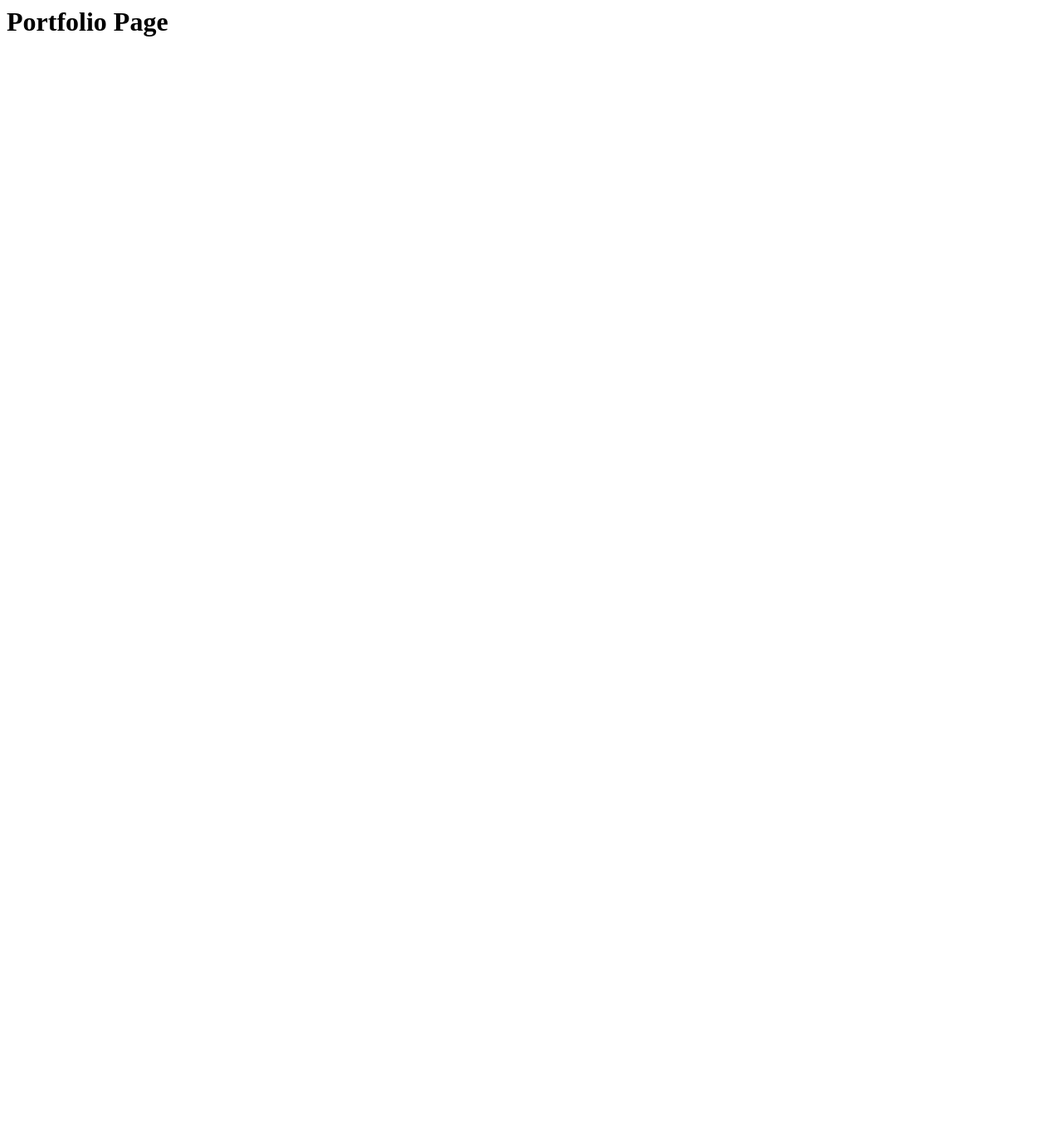
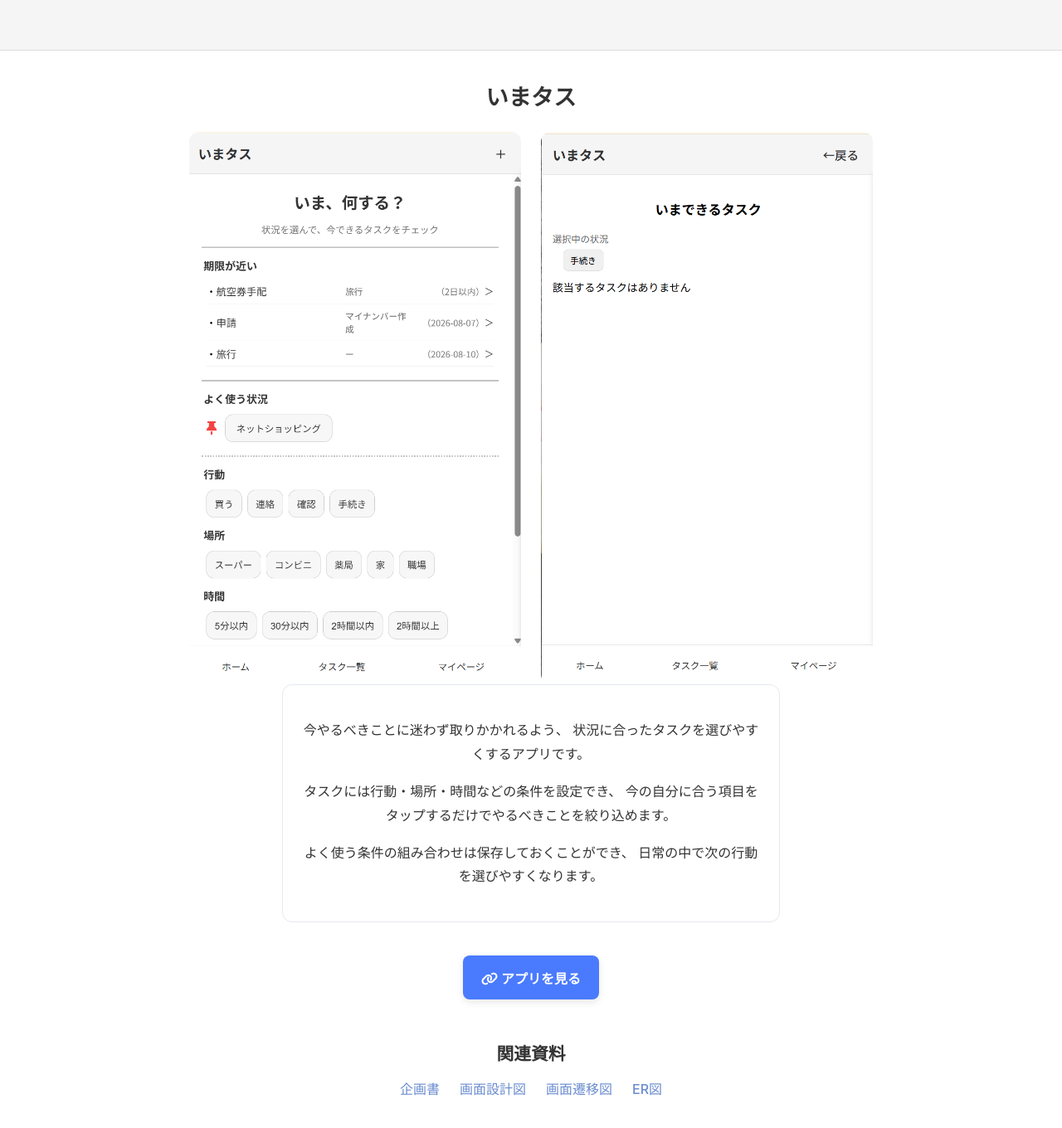
Before and after one commit to komina-bz/IMATAS_git, a Django app: page /portfolio/ in a window 1280 px wide. Before the commit the part shown is almost empty. Shown: the top 1360 px of the page at 83% size. Run offline with Django 5.2, Linux system fonts and the light colour scheme.

Commit message:
ポートフォリオ画面 作成

```diff
--- a/imatas/settings.py
+++ b/imatas/settings.py
@@ -40,7 +40,6 @@ INSTALLED_APPS = [
     'django.contrib.messages',
     'django.contrib.staticfiles',
     'portfolio',
-    #'accounts',
     'accounts.apps.AccountsConfig',
     'tasks',
 ]
--- a/portfolio/urls.py
+++ b/portfolio/urls.py
@@ -1,6 +1,7 @@
 from django.urls import path
 from . import views
 
+app_name = "portfolio"
 urlpatterns = [
     path('', views.portfolio, name='portfolio'),
 ]
--- /dev/null
+++ b/static/portfolio/portfolio.css
@@ -0,0 +1,121 @@
+:root {
+    --main-blue: #4a7afe;
+    --light-blue: #eef4ff;
+    --text-dark: #333;
+    --border-light: #e5e8ef;
+}
+
+/* 全体を中央寄せ */
+body {
+    text-align: center;
+}
+
+/* コンテナ */
+.portfolio-container {
+    max-width: 900px;
+    margin: 0 auto;
+    padding: 2rem 1.5rem;
+    background: var(--light-blue);
+    border-radius: 16px;
+    box-shadow: 0 4px 16px rgba(0,0,0,0.05);
+}
+
+/* タイトル */
+.portfolio-title {
+    font-size: 1.7rem;
+    font-weight: 600;
+    margin-bottom: 1.5rem;
+    color: var(--text-dark);
+}
+
+
+/* 画像セクション */
+.portfolio-images {
+    display: flex;
+    justify-content: center;
+    gap: 1.5rem;
+    flex-wrap: wrap;   /* ← 狭い画面では折り返す */
+}
+
+.portfolio-img {
+    width: 160px;      /* ← 小さめに固定 */
+    height: auto;
+    border-radius: 12px;
+}
+/* 説明文 */
+.portfolio-description {
+    font-size: 1rem;
+    line-height: 1.8;
+    margin: 0 auto 2.5rem;
+    color: var(--text-dark);
+    background: #fff;
+    padding: 1.5rem;
+    border-radius: 12px;
+    border: 1px solid var(--border-light);
+    max-width: 550px;
+    text-align: center;
+}
+
+
+/* アプリリンクボタン */
+.portfolio-link-btn {
+    display: inline-block;
+    background: var(--main-blue);
+    color: #fff;
+    padding: 0.9rem 1.4rem;
+    border-radius: 8px;
+    text-decoration: none;
+    font-weight: 600;
+    transition: background 0.2s;
+    box-shadow: 0 3px 10px rgba(0,0,0,0.1);
+    margin-bottom: 2rem;
+}
+
+/* ドキュメントリンク */
+.portfolio-docs {
+    margin-bottom: 3rem; /* ← ここで下に余白を作る */
+}
+
+.portfolio-docs h2 {
+    font-size: 1.3rem;
+    margin-bottom: 1rem;
+    color: var(--text-dark);
+}
+
+.portfolio-docs ul {
+    list-style: none;
+    padding: 0;
+    margin: 0 auto;
+    display: flex;
+    justify-content: center;
+    gap: 1.5rem;
+    flex-wrap: wrap; /* スマホで折り返し可能 */
+}
+
+.portfolio-docs li {
+    margin: 0;
+}
+
+.portfolio-doc-link {
+    color: #6a8ccf; /* くすみブルー */
+    text-decoration: none;
+    font-weight: 500;
+    transition: 0.2s;
+}
+
+.portfolio-doc-link:hover {
+    color: #4a7afe;
+}
+
+/* PC向けレイアウト */
+@media (min-width: 768px) {
+    .portfolio-images {
+        flex-direction: row;
+        justify-content: center;
+    }
+
+    .portfolio-img {
+        width: calc(33.33% - 1rem);
+        max-width: none;
+    }
+}
--- a/templates/portfolio/portfolio.html
+++ b/templates/portfolio/portfolio.html
@@ -1 +1,65 @@
-<h1>Portfolio Page</h1>
+<!DOCTYPE html>
+<html lang='ja'>
+<head>
+    <meta charset="UTF-8">
+    {% load static %}
+    <link rel="stylesheet" href="{% static 'common/base.css' %}">
+    <link rel="stylesheet" href="{% static 'portfolio/portfolio.css' %}">
+    <link rel="stylesheet" href="https://cdnjs.cloudflare.com/ajax/libs/font-awesome/6.5.0/css/all.min.css">
+    {% block head %}{% endblock %}
+    <title>{% block title %}IMATAS{% endblock %}</title>
+</head>
+
+<body>
+
+<header id="header">
+</header>
+
+<main id="main-content">
+    <h1 class="portfolio-title">いまタス</h1>
+
+    <!-- アプリ画像 -->
+    <section class="portfolio-images">
+        <img src="{% static 'portfolio/IMATAS_home.png' %}" class="portfolio-img">
+        <img src="{% static 'portfolio/IMATAS_imatas.png' %}" class="portfolio-img">
+    </section>
+
+    <!-- 説明文 -->
+    <section class="portfolio-description">
+        <p>
+            今やるべきことに迷わず取りかかれるよう、
+            状況に合ったタスクを選びやすくするアプリです。
+        </p>
+        <p>
+            タスクには行動・場所・時間などの条件を設定でき、
+            今の自分に合う項目をタップするだけでやるべきことを絞り込めます。
+        </p>
+        <p>
+            よく使う条件の組み合わせは保存しておくことができ、
+            日常の中で次の行動を選びやすくなります。
+        </p>
+    </section>
+
+    <!-- アプリリンク -->
+    <section class="portfolio-links">
+        <a href="https://example.com/app" class="portfolio-link-btn">
+            <i class="fa-solid fa-link"></i> アプリを見る
+        </a>
+    </section>
+
+    <!-- ドキュメントリンク -->
+    <section class="portfolio-docs">
+        <h2>関連資料</h2>
+        <ul>
+            <li><a href="{% static 'portfolio/企画書_IMATAS_komina.pdf' %}" class="portfolio-doc-link">企画書</a></li>
+            <li><a href="{% static 'portfolio/画面設計図_IMATAS.pdf' %}" class="portfolio-doc-link">画面設計図</a></li>
+            <li><a href="{% static 'portfolio/画面遷移図_IMATAS.drawio.pdf' %}" class="portfolio-doc-link">画面遷移図</a></li>
+            <li><a href="{% static 'portfolio/ER図_IMATAS.drawio.pdf' %}" class="portfolio-doc-link">ER図</a></li>
+        </ul>
+    </section>
+
+</main>
+
+
+</body>
+</html>
```
Also changed, not shown: static/portfolio/IMATAS_home.png (added), static/portfolio/IMATAS_imatas.png (added), 4 other files.
